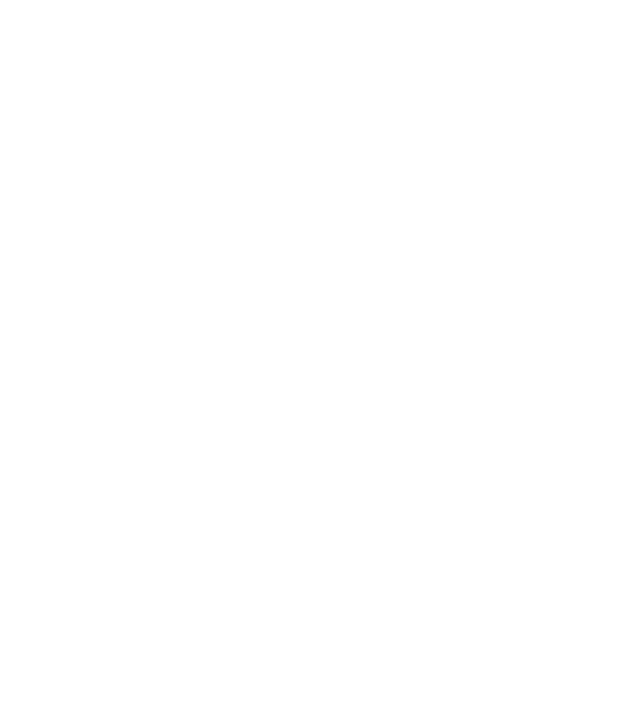
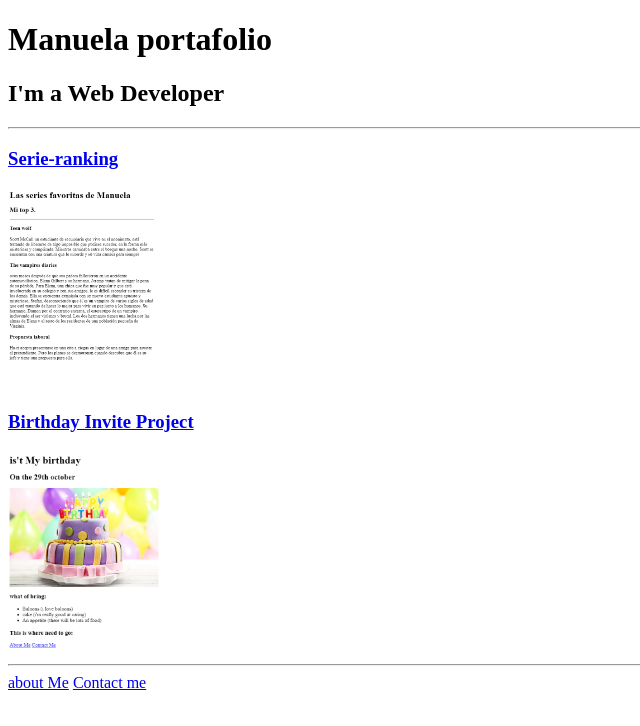
Before and after one commit to Madelvpr/html-portafolio, a plain HTML site: page index.html in a window 1280 px wide. Shown: the whole page, without its empty margins (0-640 px from the left). Drawn offline with Linux system fonts and the light colour scheme.

Commit message:
Add files via upload

```diff
--- a/index.html
+++ b/index.html
@@ -1,15 +1,22 @@
-<!-- TODO 1: Create the HTML Boilerplate -->
+<!DOCTYPE html>
+<html lang="en">
 
-<!-- TODO 2: Add Your previous projects' HTML into the public folder -->
+<head>
+ <meta charset="utf-8">
+ <title>Portafolio manuela</title>
+</head>
 
-<!-- TODO 3: Take screenshots of your project previews and add the images to the images folder -->
+<body>
+  <h1>Manuela portafolio</h1>
+  <h2>I'm a Web Developer</h2>
+  <hr />
+  <h3><a href="./public/series.html">Serie-ranking</a></h3>
+  <img src="./assets/images/series.png" height="200" alt="Serie-ranking project preview"/>
+  <h3><a href="./public/cumple.html">Birthday Invite Project</a></h3>
+  <img src="./assets/images/manuela.png" height="200" alt="Birthday Invite Project"/>
+  <hr />
+  <a href="./public/about.html">about Me</a>
+  <a href="./public/contact.html">Contact me</a>
+</body>
 
-<!-- TODO 4: Add titles/subtitles etc. -->
-
-<!-- TODO 5: Add a link to the project pages -->
-
-<!-- TODO 6: Add images to show the project previews
-HINT for TODO 6: You can use the height attribute set to 200 to make the image smaller:
-https://developer.mozilla.org/en-US/docs/Web/HTML/Element/img#attr-height -->
-
-<!-- TODO 7: Add the Contact Me and About Me page links -->
+</html>
```
